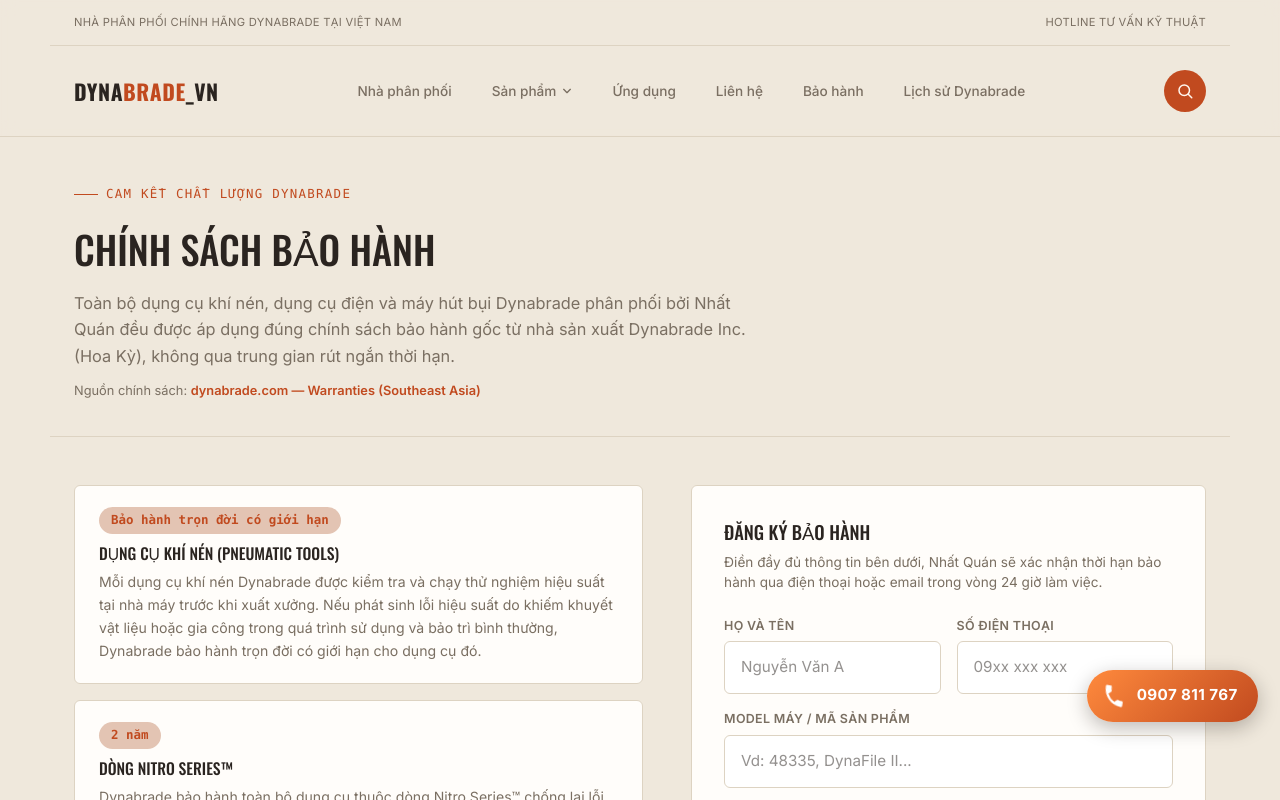
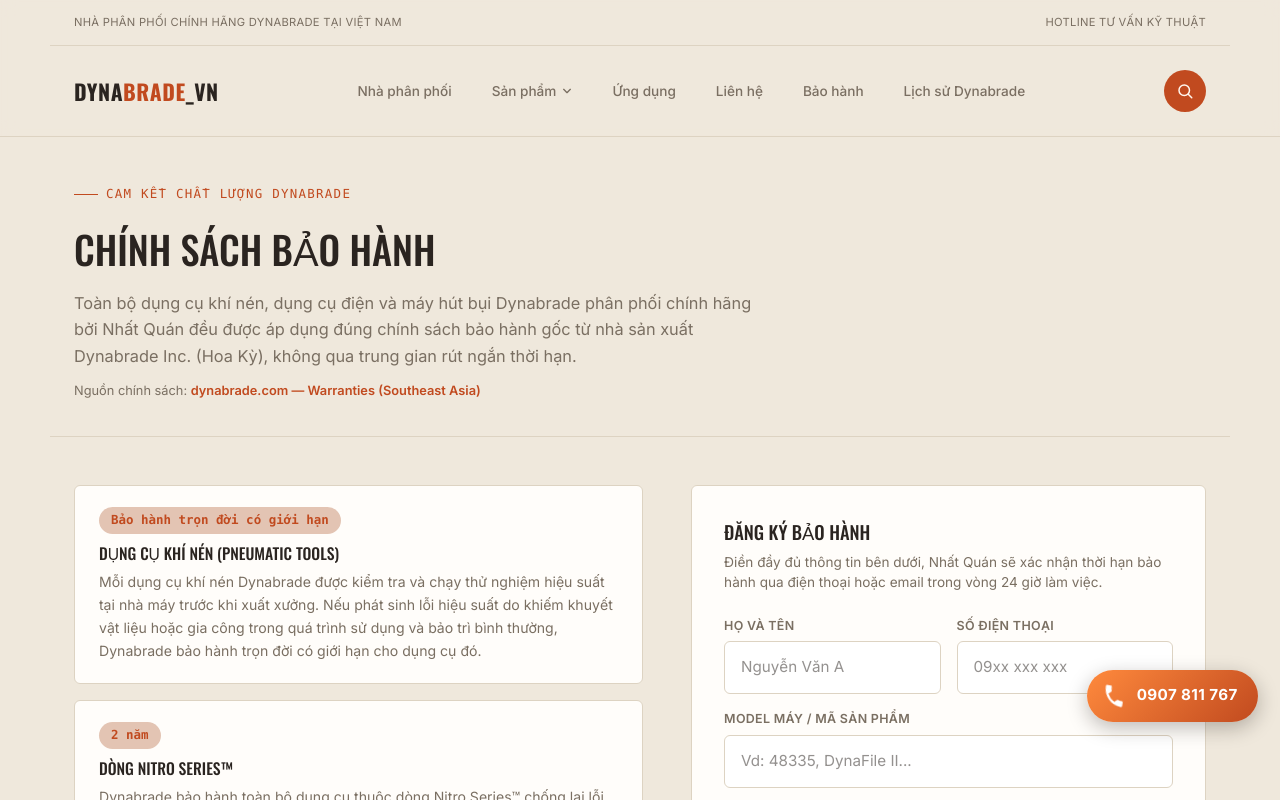
Before and after one commit to nhatquanjsc18-dot/dynabrade, a Next.js app: page /bao-hanh in a window 1280 px wide. Shown: the top 800 px of the page. Built offline with nearby package versions, Linux system fonts and the light colour scheme.

Commit message:
Restore chinh hang wording for Dynabrade

```diff
--- a/src/app/bao-hanh/page.tsx
+++ b/src/app/bao-hanh/page.tsx
@@ -40,7 +40,7 @@ export default function WarrantyPage() {
         </div>
         <h1 className="font-display uppercase text-[2.4rem] mb-3">Chính Sách Bảo Hành</h1>
         <p className="text-[var(--muted)] max-w-[68ch] leading-relaxed text-[1.02rem] mb-3">
-          Toàn bộ dụng cụ khí nén, dụng cụ điện và máy hút bụi Dynabrade phân phối bởi
+          Toàn bộ dụng cụ khí nén, dụng cụ điện và máy hút bụi Dynabrade phân phối chính hãng bởi
           Nhất Quán đều được áp dụng đúng chính sách bảo hành gốc từ nhà sản xuất Dynabrade Inc.
           (Hoa Kỳ), không qua trung gian rút ngắn thời hạn.
         </p>
```
